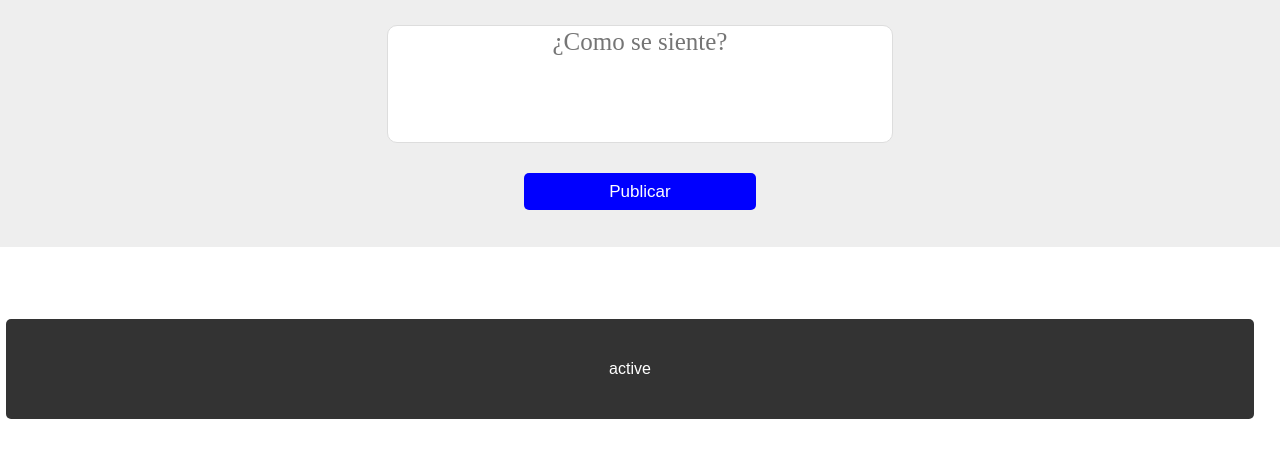
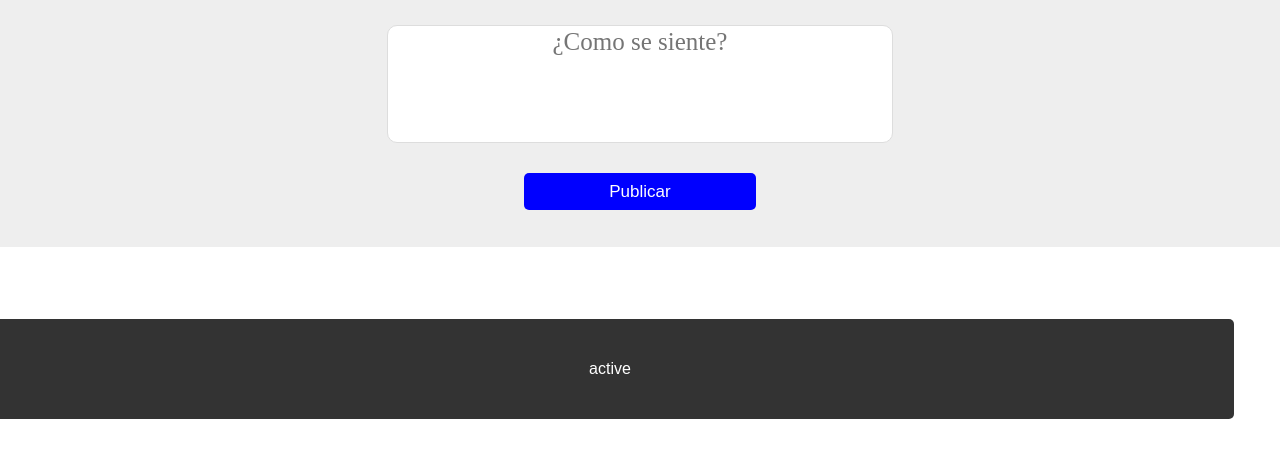
Before and after one commit to jeremiasramirez/PHP-INTRANET-sessiones, a PHP site: page /main.php in a window 1280 px wide, with the pointer over the restyled element. Shown: the part 82-540 px from the top of the page. Run offline with PHP 8.4, Linux system fonts and the light colour scheme; tables that the repository leaves empty or names only in its code hold one stand-in row (values such as "Sample post").

Commit message:
Agregando iconos y bonitas animaciones

```diff
--- a/styles.css
+++ b/styles.css
@@ -141,7 +141,7 @@
 }
 .data_state:hover{
 	transition: .4s;
-	transform: translateX(-10px);
+	transform: translateX(-30px);
 }
 .login {
 	background-color: #eee;
```
